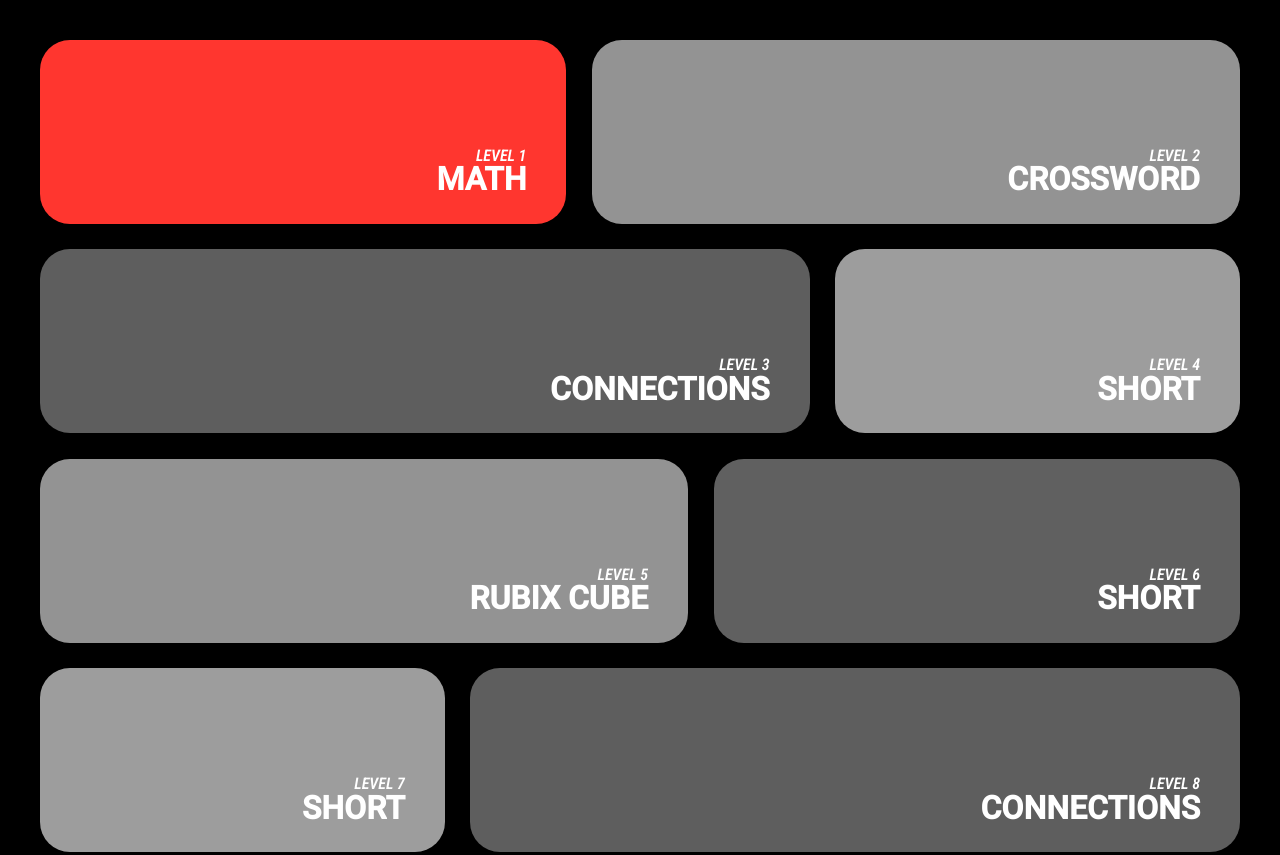
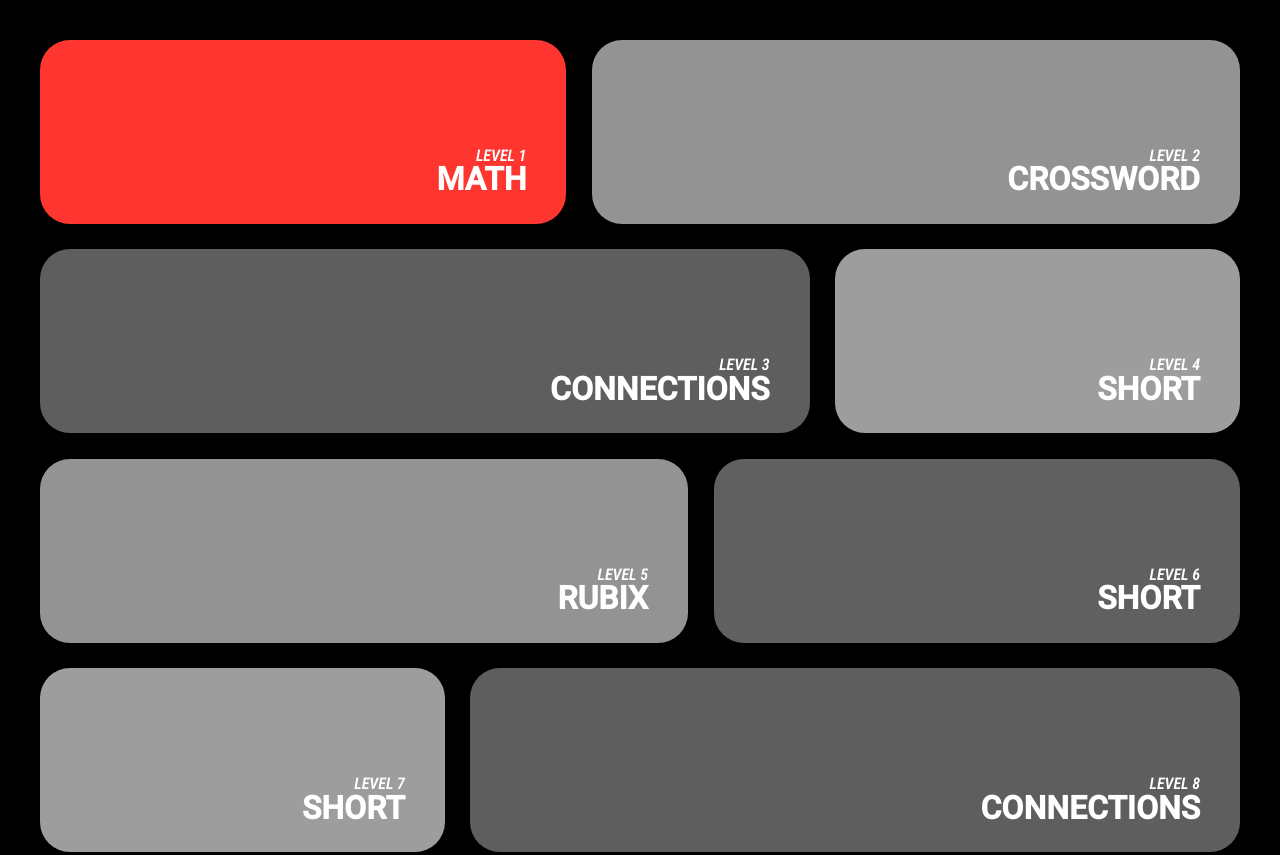
Before and after one commit to jankxrt/Erika-quiz, a plain HTML site: page quiz-selection.html in a window 1280 px wide. Shown: the top 855 px of the page. Drawn offline with Linux system fonts and the light colour scheme.

Commit message:
Add files via upload

```diff
--- a/quiz-selection.html
+++ b/quiz-selection.html
@@ -7,6 +7,7 @@
     <link rel="stylesheet" href="css/quiz-selection.css">
 </head>
 <body>
+    <div id="widgets-wrapper">
         <div id="widgets">
             <div id="row-1">
                 <div id="widget-1">
@@ -31,7 +32,7 @@
             <div id="row-3">
                 <div id="widget-5">
                     <p>LEVEL 5</p>
-                <h1>RUBIX CUBE</h1>
+                    <h1>RUBIX</h1>
                 </div>
                 <div id="widget-6">
                     <p>LEVEL 6</p>
@@ -59,6 +60,7 @@
                 </div>
             </div>
         </div>
+    </div>
     <script src="js/quiz-selection.js"></script>
     <script>
         document.getElementById('widget-1').addEventListener('click', function() {
```
Lines whose indentation alone changed are shown as unchanged.
